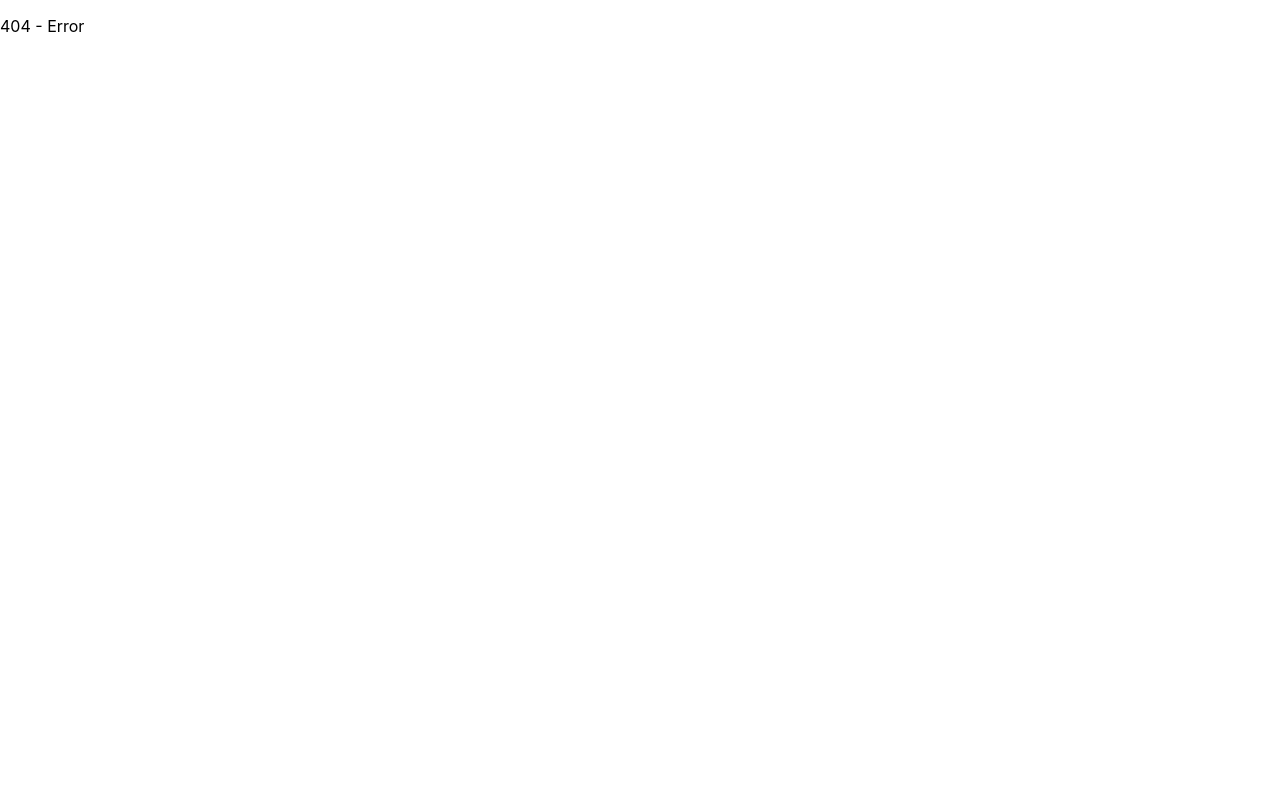
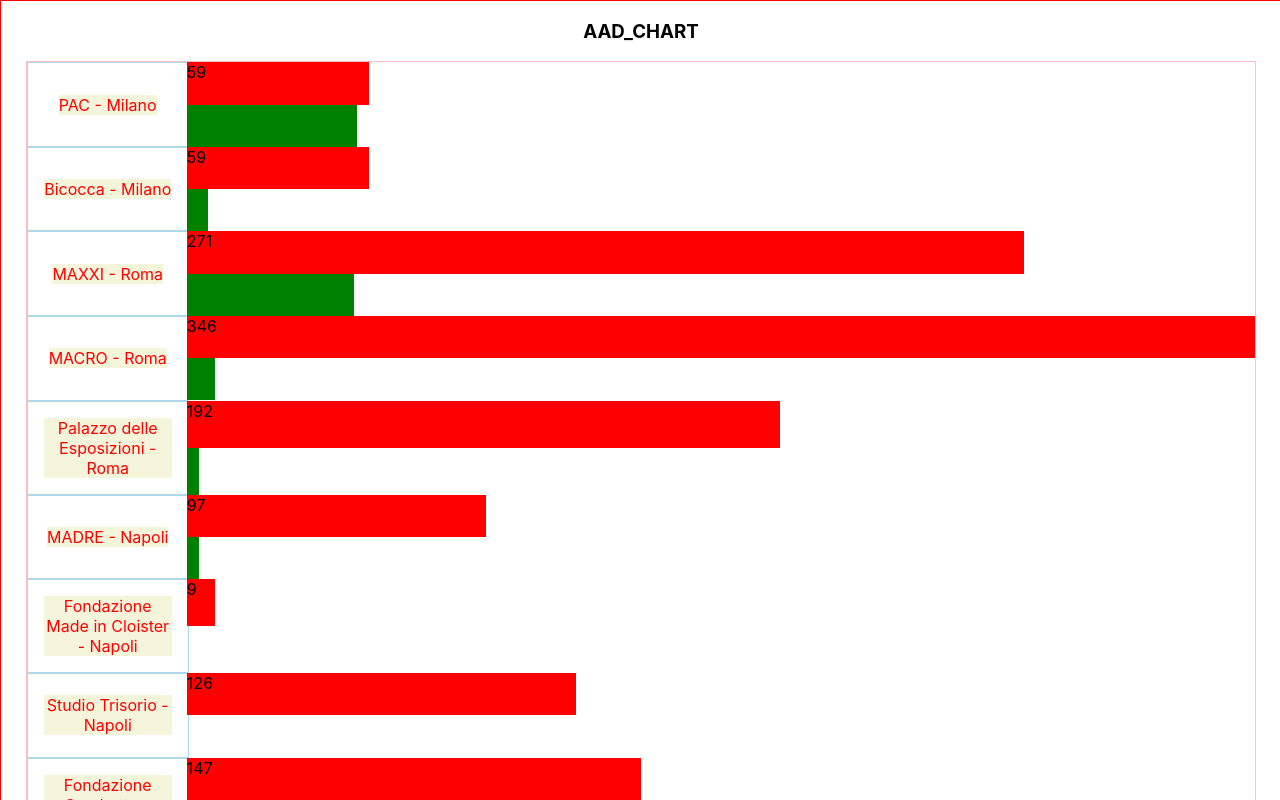
Before and after one commit to ArchiMidi/AAD_Charts_proportions, a React (Create React App) app: page /bars in a window 1280 px wide. Shown: the top 800 px of the page. Built offline with nearby package versions, Linux system fonts and the light colour scheme.

Commit message:
create bar graph, rename FourthPage to BarGraph

```diff
--- a/src/App.js
+++ b/src/App.js
@@ -8,7 +8,7 @@ import { TransitionGroup, CSSTransition } from 'react-transition-group';
 import HomePage from './pages/HomePage';
 import SecondPage from './pages/SecondPage';
 import ThirdPage from './pages/ThirdPage';
-import FourthPage from './pages/FourthPage';
+import BarGraph from './pages/BarGraph';
 import ErrorPage from './pages/ErrorPage';
 
 function App() {
@@ -18,7 +18,7 @@ function App() {
     { path: '/', element: <HomePage data={data}/>, name: 'Home' },
     { path: '/second', element: <SecondPage data={data}/>, name: 'PageTwo' },
     { path: '/third', element: <ThirdPage data={data}/>, name: 'PageThree' },
-    { path: '/fourth', element: <FourthPage dataArr={[...data]}/>, name: 'PageFour' },
+    { path: '/bars', element: <BarGraph dataArr={[...data]}/>, name: 'PageFour' },
 
     { path: '/*', element: <ErrorPage data={data}/>, name: '404' },
   ]
--- /dev/null
+++ b/src/pages/BarGraph.js
@@ -0,0 +1,71 @@
+import React from 'react'
+
+export default function BarGraph(props) {
+    const { dataArr } = props
+
+    const maxAmountOfExhibitions = dataArr.map(el => el[1].totalNumberOfExhibitions).reduce((acc, val) => {
+        return val > acc ? val : acc
+    })
+
+    const gridColumns = () => {
+        return '1.2fr 8fr'
+    }
+    const gridRows = () => {
+        return dataArr.map((el, i) => '1fr ').join('')
+    }
+
+    return (
+        <div className='fourthContainer' >
+            <h3>AAD_CHART</h3>
+            <div className='chartContainerPageFour' style={{ gridTemplateRows: gridRows(), gridTemplateColumns: gridColumns() }}>
+
+                {dataArr.map((place, i) => {
+                    return (
+                        <div
+                            key={i + place[0]}
+                            style={{
+                                gridColumn: 1,
+                                gridRow: i,
+                                width: '100%'
+                            }}
+                            className='placeNameFourth'
+                        >
+                            <p>{place[0]} - {place[1].city}</p>
+                        </div>
+                    )
+                })}
+
+                {dataArr.map((place, i) => {
+                    const name = place[0]
+                    const info = place[1]
+                    return <div
+                        key={'bars' + name + i}
+                        style={{
+                            width: '100%',
+                            gridColumn: 2,
+                            gridRow: i,
+                        }}>
+                        <div className='exhibitionsAmountBar'
+                            style={{
+                                width: `${100 * info.totalNumberOfExhibitions / maxAmountOfExhibitions}%`,
+                                height: '50%',
+                                backgroundColor: 'red'
+                            }}>
+                            {info.totalNumberOfExhibitions}
+                        </div>
+
+                        <div className='AADAmountBar'
+                            style={{
+                                width: `${100 * info.AADArtistsTotal / maxAmountOfExhibitions}%`,
+                                height: '50%',
+                                backgroundColor: 'green'
+                            }}>
+
+                        </div>
+                    </div>
+                })}
+
+            </div>
+        </div>
+    )
+}
--- a/src/pages/FourthPage.js
+++ b/src/pages/FourthPage copy.js
@@ -12,15 +12,6 @@ export default function FourthPage(props) {
     }
     const gridRows = () => {
         return dataArr.map((el, i) => '1fr ').join('')
-    }
-
-
-    function pickColor(value) {
-        //
-        if (typeof value !== 'number') return 'hsla(0, 0%, 80%, 0)'
-        // if (true) return 'hsla(0, 0%, 80%, 1)'
-        if (value === 0) return `hsl(0, 50%, 80%)`
-        return 'hsl(0, 50)'
     }
 
     return (
```
